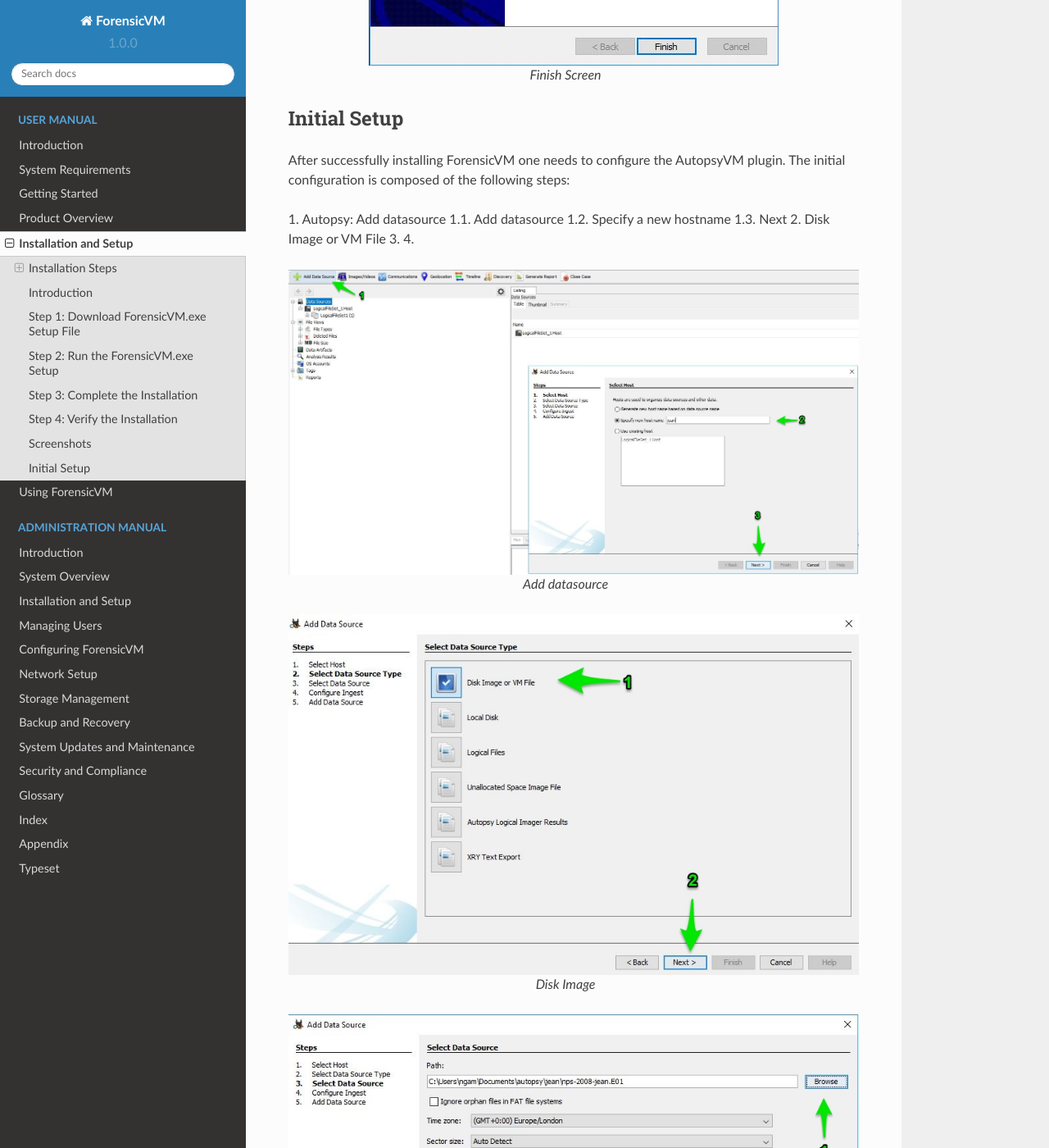
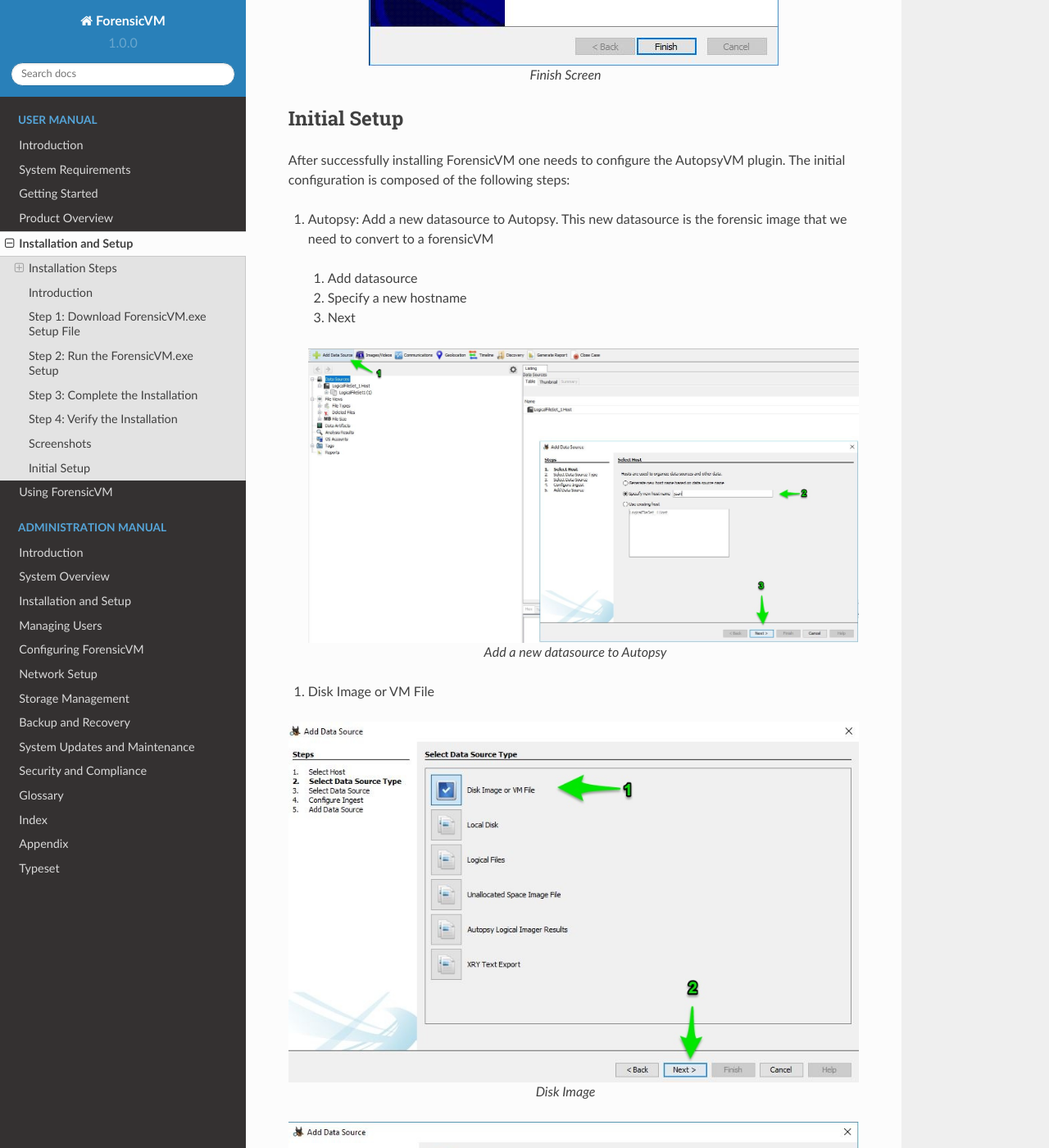
Before and after one commit to nunomourinho/ForensicVMServerAndClientDocs, a Sphinx documentation site: the page built from docs/user/installation_and_setup.rst, in a window 1280 px wide and 1400 px high, scrolled down 2869 px. Shown: the whole window at 82% size. Built offline with Sphinx 7.4.7 and the Read the Docs theme 2.0.0, drawn with Linux system fonts in a browser that asks for light colours; pages that are not in the unit, such as notebooks, are missing from menus; some of the changed text lies outside the part shown.

Commit message:
Update installation_and_setup.rst

```diff
--- a/docs/user/installation_and_setup.rst
+++ b/docs/user/installation_and_setup.rst
@@ -1,7 +1,7 @@
 =====================
 Installation and Setup
 =====================
-This section will guide you through the steps necessary to install and set up ForensicVM on your system...
+This section will guide you through the steps necessary to install and set up ForensicVM on your system.
 
 Installation Steps
 ------------------
@@ -77,19 +77,20 @@
 -------------
 After successfully installing ForensicVM one needs to configure the AutopsyVM plugin. The initial configuration is composed of the following steps:
 
-1. Autopsy: Add datasource
-1.1. Add datasource
-1.2. Specify a new hostname
-1.3. Next
-2. Disk Image or VM File
-3.
-4.
+#. Autopsy: Add a new datasource to Autopsy. This new datasource is the forensic image that we need to convert to a forensicVM
+ #. Add datasource
+ #. Specify a new hostname
+ #. Next
 
-.. figure:: img/setup_0001.jpg
-   :alt: Add datasource
-   :align: center
+ .. figure:: img/setup_0001.jpg
+    :alt: Add datasource
+    :align: center
 
-   Add datasource
+    Add a new datasource to Autopsy
+
+#. Disk Image or VM File
+
+
 
 .. figure:: img/setup_0002.jpg
    :alt: Disk Image
```
